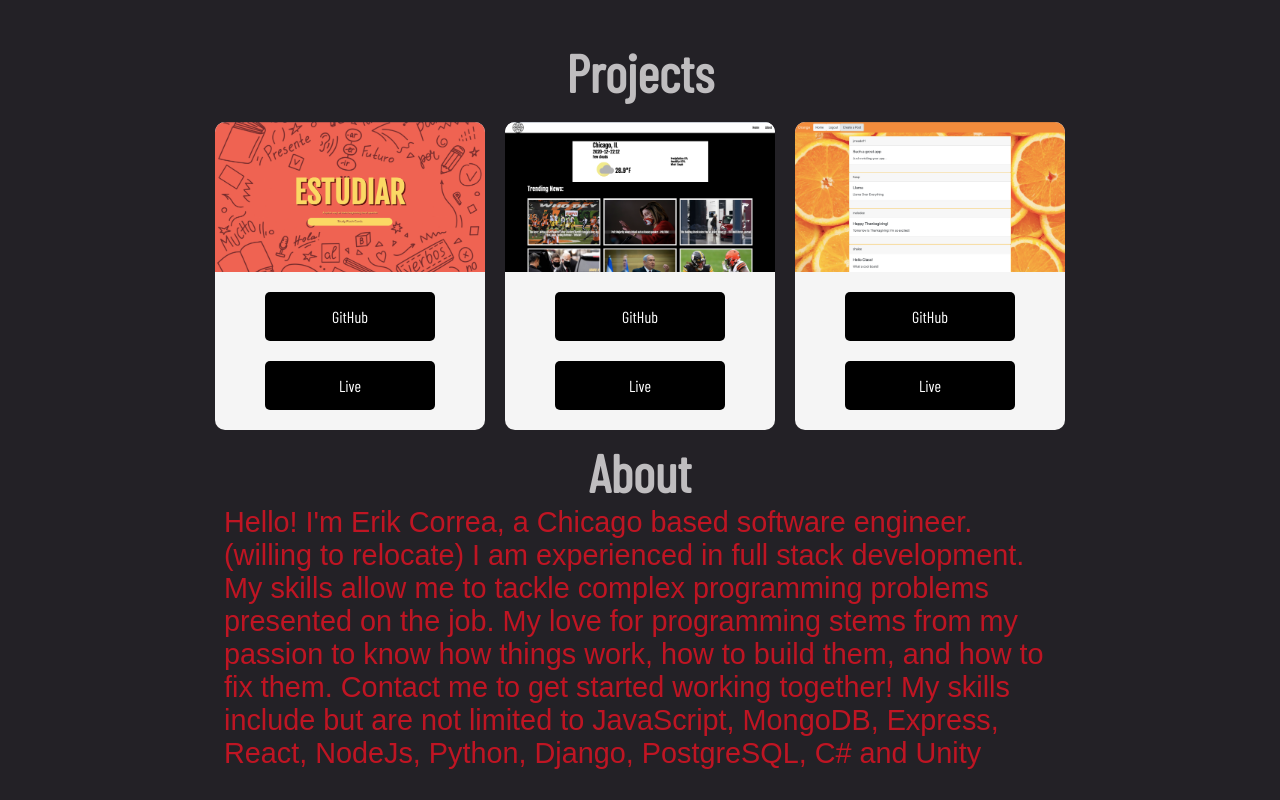
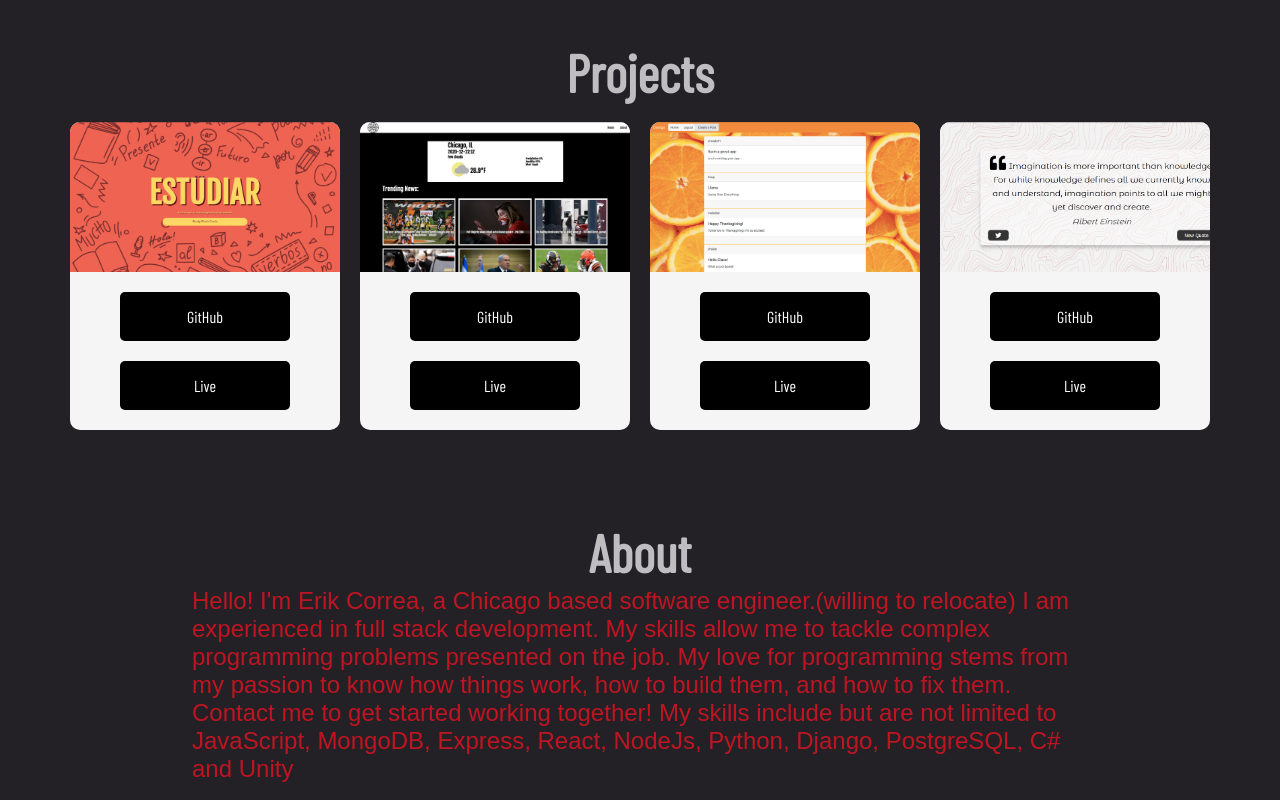
Before and after one commit to erikcorea/portfolio, a React (Create React App) app: page / in a window 1280 px wide. Shown: the part 840-1640 px from the top of the page. Built offline with nearby package versions, Linux system fonts and the light colour scheme; a web font is replaced by a local one.

Commit message:
added a project card

```diff
--- a/src/App.css
+++ b/src/App.css
@@ -134,6 +134,7 @@ nav .burger {
 .about-container {
 	background-color: #232126;
 	height: 60vh;
+	padding-top: 5rem;
 }
 
 #about-h1 {
@@ -143,7 +144,7 @@ nav .burger {
 	align-items: center;
 	font-size: 3.3rem;
 	font-family: 'Barlow Condensed', sans-serif;
-	padding-bottom: .1rem;
+	padding-bottom: .2rem;
 }
 
 .about-div{
@@ -154,14 +155,21 @@ nav .burger {
 
 #about-p {
 	color: #BF1523;
-	width: 65%;
+	width: 60%;
 	display: flex;
 	justify-content: space-around;
 	font-size: 1.8rem;
 	font-family: 'Kosugi', sans-serif;
 }
 
-@media(max-width: 700px){
+@media(max-width: 1600px){
+	#about-p {
+		width: 70%;
+		font-size: 1.5rem;
+	}
+}
+
+@media(max-width: 800px){
 	#about-p {
 		width: 85%;
 		font-size: 1.1rem;
@@ -206,6 +214,10 @@ nav .burger {
 
 .card-three {
 	background-image: url('./photos/orange.png');
+}
+
+.card-four {
+	background-image: url('./photos/quote.png');
 }
 
 .card-btns a{
--- a/src/components/Projects.js
+++ b/src/components/Projects.js
@@ -12,6 +12,7 @@ const Projects = () => {
 						<a href="https://estudiarcards.netlify.app/">Live</a>
 					</div>
 				</div>
+
 				<div className="card">
 					<div className="card-image card-two"></div>
 					<div className="card-btns">
@@ -27,6 +28,14 @@ const Projects = () => {
 						<a href="http://team-orange4.herokuapp.com/">Live</a>
 					</div>
 				</div>
+
+				<div className="card">
+					<div className="card-image card-four"></div>
+					<div className="card-btns">
+						<a href="https://github.com/erikcorea/quote_gen">GitHub</a>
+						<a href="https://quotegeneratorator.netlify.app/">Live</a>
+					</div>
+				</div>
 			</div>
 		</>
 		);
```
Also changed, not shown: src/photos/quote.png (added), 1 other file (tests, documents, lock files or other folders).
